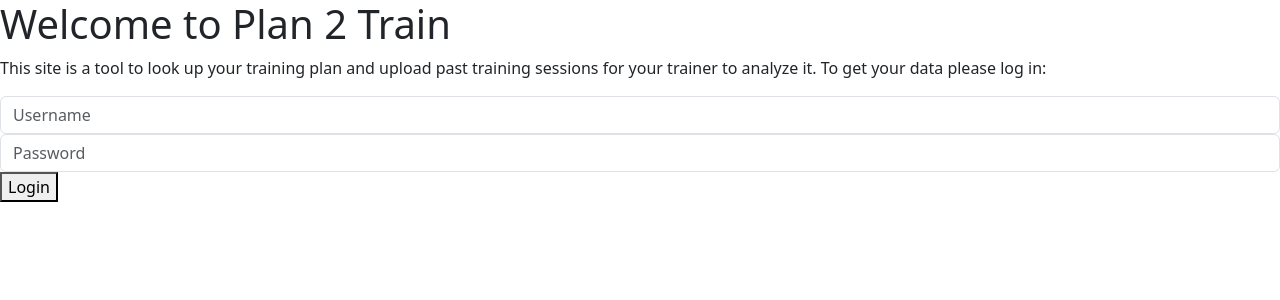
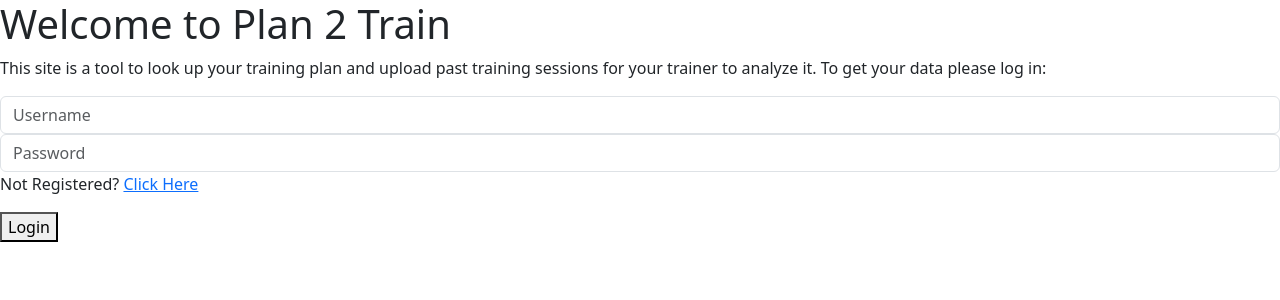
Before and after one commit to IljaRukin/Plan2Train, a Flask app: page /login in a window 1280 px wide. Shown: the top 300 px of the page. Run offline with Flask 3, Linux system fonts and the light colour scheme.

Commit message:
db debuged

```diff
--- a/main.py
+++ b/main.py
@@ -17,7 +17,6 @@ app = Flask(__name__, static_folder='../templates/static')
 app.config['SECRET_KEY'] = 'secret_key'
 app.config['SQLALCHEMY_DATABASE_URI'] = 'sqlite:///database.db'
 
-#db.create_all()
 
 login_manager = LoginManager()
 login_manager.init_app(app)
@@ -37,4 +36,5 @@ def load_user(user_id):
     return Users.query.get(int(user_id))
 
 if __name__ == '__main__':
+    #db.create_all()
     app.run(host='0.0.0.0', port=3000)
--- a/models.py
+++ b/models.py
@@ -4,7 +4,7 @@ from flask_sqlalchemy import SQLAlchemy
 db = SQLAlchemy()
 
 class Users(UserMixin, db.Model):
-#    __tablename__ = 'users'
+    #__tablename__ = 'users'
     id = db.Column(db.Integer, primary_key=True)
     username = db.Column(db.String(20), unique=True)
     password = db.Column(db.String)
--- a/templates/login.html
+++ b/templates/login.html
@@ -15,7 +15,7 @@
     <form method="POST" action="/login">
         <input type="text" name="username" class="form-control" placeholder="Username">
         <input type="password" name="password" class="form-control" placeholder="Password">
-        <!--<p>Not Registered? <a href="/register"> Click Here</a></p>-->
+        <p>Not Registered? <a href="/register"> Click Here</a></p>
         <button type="submit">Login</button>
     </form>
 </body>
```
Also changed, not shown: README.md, 1 other file.
